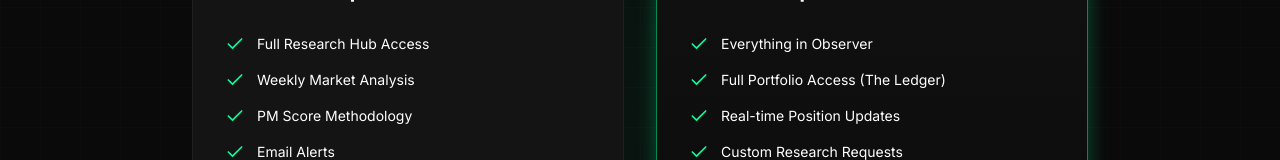
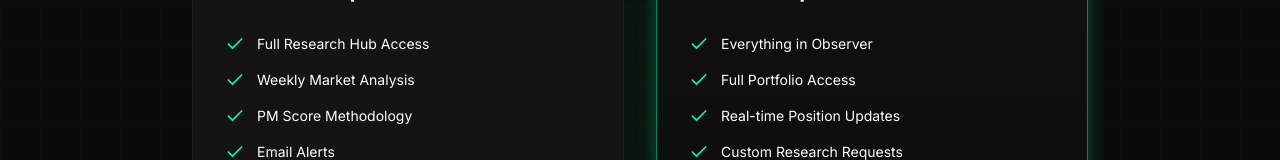
Before and after one commit to ajslaughter/PM-Research, a Next.js app: page /pricing in a window 1280 px wide. Shown: the part 617-777 px from the top of the page. Built offline with nearby package versions, Linux system fonts and the light colour scheme.

Commit message:
chore: Rename pricing feature to Full Portfolio Access

```diff
--- a/src/app/pricing/page.tsx
+++ b/src/app/pricing/page.tsx
@@ -42,7 +42,7 @@ export default function PricingPage() {
             highlighted: true,
             features: [
                 { text: "Everything in Observer", included: true },
-                { text: "Full Portfolio Access (The Ledger)", included: true },
+                { text: "Full Portfolio Access", included: true },
                 { text: "Real-time Position Updates", included: true },
                 { text: "Custom Research Requests", included: true },
                 { text: "Direct Analyst Access", included: true },
```
